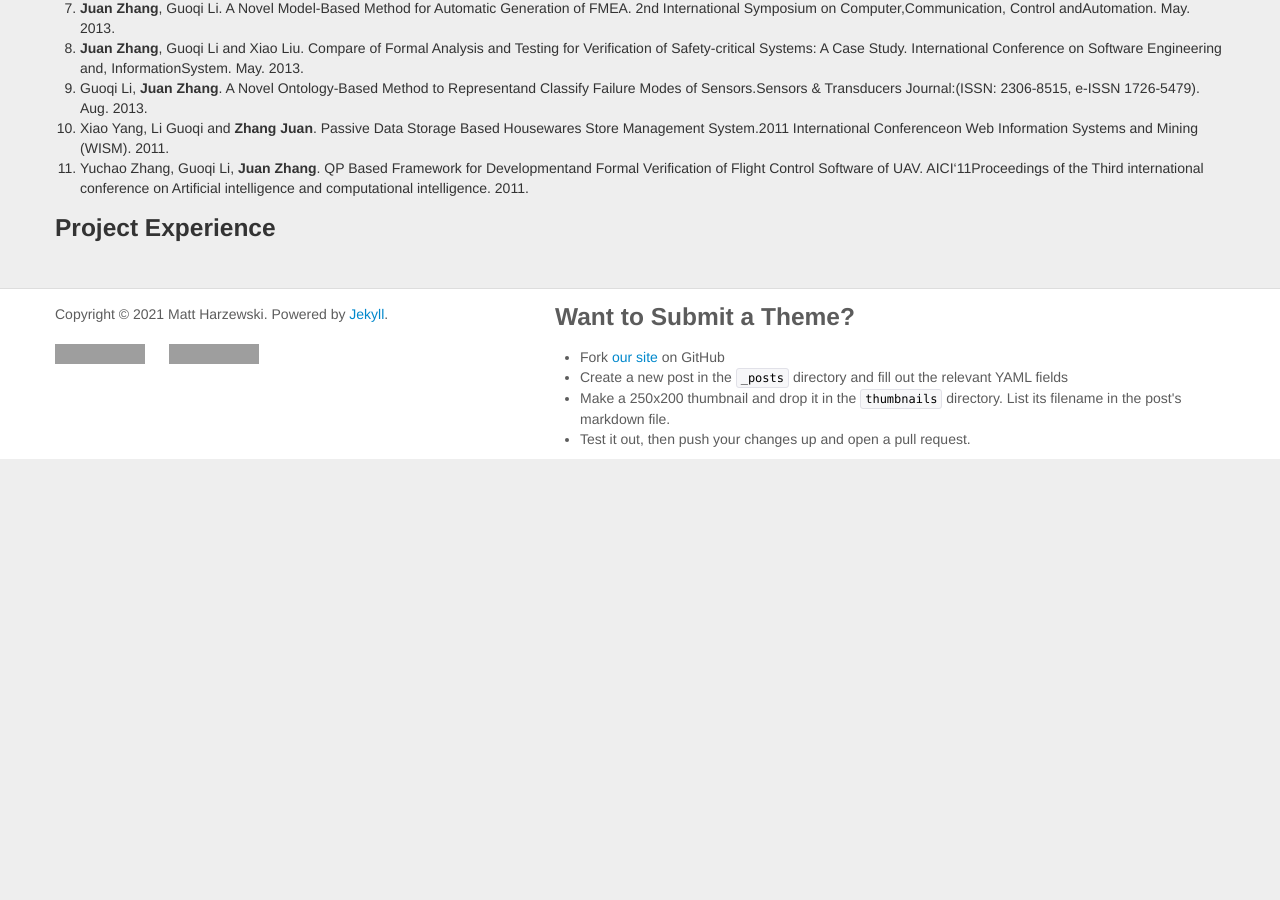
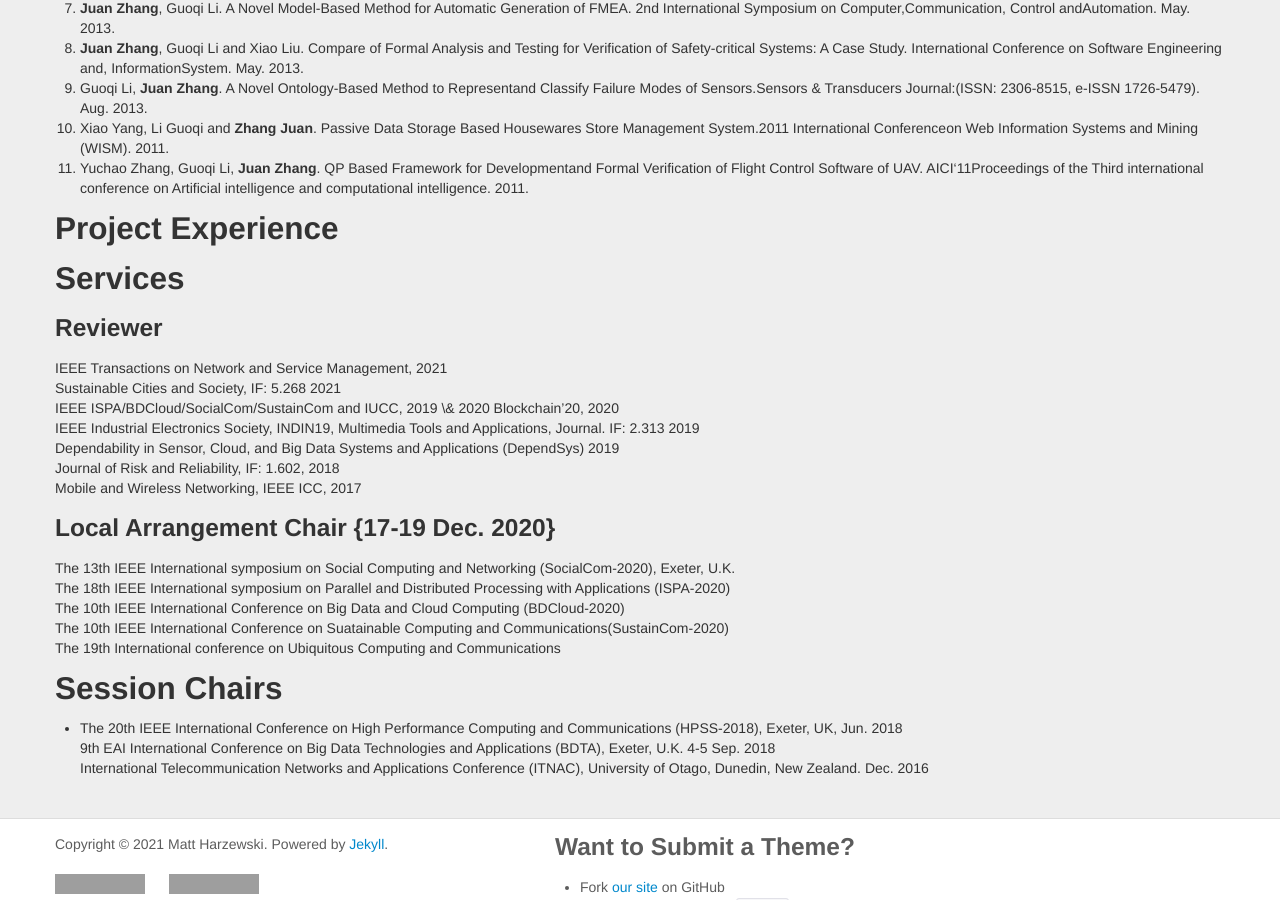
Before and after one commit to jdaisyzhang/JuanZhang, a Jekyll site: the page built from index.md, in a window 1280 px wide and 900 px high, scrolled down 916 px. Built offline with Jekyll 4.4.1, drawn with Linux system fonts in a browser that asks for light colours; our own code applies the rules of GitHub Pages for plain Markdown files; before the commit the page ends 1375 px from its top, so only the background shows below that; grey boxes are pictures that could not be loaded.

Commit message:
Update index.md

```diff
--- a/index.md
+++ b/index.md
@@ -1,4 +1,4 @@
-## Juan Zhang
+# Juan Zhang
 
 Department of Computer Science,  <br>
 University of Exeter, UK. <br>
@@ -6,10 +6,10 @@ Email: [jz397[at]exeter[dot]ac[dot]uk](jz397@exeter.ac.uk) <br>
 [Linkedin](https://www.linkedin.com/in/juan-zhang-94957076/)
 
 
-### Research Interests
+## Research Interests
 Mobile Edge Computing, Game Theory, Deep ReinforcementLearning, Decision Making Strategies <br>
 
-### Teaching Experience
+## Teaching Experience
 * Software Development (ECM2414) <br>
 * Enterprise Computing (ECM3408) <br>
 * Learning from Data (ECM3420 \& ECMM445)<br>
@@ -18,7 +18,7 @@ Mobile Edge Computing, Game Theory, Deep ReinforcementLearning, Decision Making
 * Outside The Box: Computer Science Research and Applications (ECM2427)<br>
 * Formal Methods
 
-### Publications
+## Publications
 1. **Juan Zhang**, Yulei Wu, Geyong Min. System Revenue Maximization forOffloadingDecisions in Mobile Edge Computing. IEEE InternationalConference on Communications.IEEE ICC 2021. (accept)
 2. Pangwei Wang,  Hui Deng, **Juan  Zhang***,  Li Wang,  Mingfang Zhang,and Yongfu Li, Model Predictive Control for Connected Vehicle Platoonunder Switching  Communication  Topology. IEEE Transactions on Intelligent Transportation Systems. (accept)
 3. Pangwei Wang, Yunfeng Wang, Hui Deng, Mingfang Zhang, **Juan Zhang***, Multilane Spatiotemporal Trajectory Optimization Method (MSTTOM)for Connected Vehicles.DOI: 10.1155/2020/8819911
@@ -31,4 +31,33 @@ Mobile Edge Computing, Game Theory, Deep ReinforcementLearning, Decision Making
 11. Xiao  Yang, Li Guoqi and **Zhang Juan**. Passive Data Storage Based Housewares Store Management System.2011 International Conferenceon Web Information Systems and Mining (WISM). 2011.
 12. Yuchao Zhang, Guoqi Li, **Juan Zhang**. QP Based Framework for Developmentand  Formal Verification of Flight Control Software of UAV. AICI‘11Proceedings of the Third international conference on Artificial intelligence and computational intelligence. 2011.
 
-### Project Experience
+## Project Experience
+
+## Services
+### Reviewer
+
+ IEEE Transactions on Network and Service Management, 2021 <br>
+Sustainable Cities and Society, IF: 5.268 2021 <br>
+ IEEE ISPA/BDCloud/SocialCom/SustainCom and IUCC, 2019  \&  2020
+Blockchain'20, 2020 <br>
+IEEE Industrial Electronics Society, INDIN19, Multimedia Tools and Applications, Journal. IF: 2.313 2019 <br>
+ Dependability in Sensor, Cloud, and Big Data Systems and Applications (DependSys) 2019 <br>
+ Journal of Risk and Reliability, IF: 1.602, 2018 <br>
+ Mobile and Wireless Networking, IEEE ICC, 2017 <br>
+
+
+### Local Arrangement Chair {17-19 Dec. 2020}
+
+ The 13th IEEE International symposium on Social Computing and Networking (SocialCom-2020), Exeter, U.K. <br>
+ The 18th IEEE International symposium on Parallel and Distributed Processing with Applications (ISPA-2020)<br>
+ The 10th IEEE International Conference on Big Data and Cloud Computing (BDCloud-2020)<br>
+ The 10th IEEE International Conference on Suatainable Computing and Communications(SustainCom-2020)<br>
+ The 19th International conference on Ubiquitous Computing and Communications<br>
+
+
+
+## Session Chairs
+
++ The 20th IEEE International Conference on High Performance Computing and Communications (HPSS-2018), Exeter, UK, Jun. 2018 <br>
+ 9th EAI International Conference  on Big Data Technologies and Applications (BDTA), Exeter, U.K. 4-5 Sep. 2018<br>
+International Telecommunication Networks and Applications Conference (ITNAC), University of Otago, Dunedin, New Zealand. Dec. 2016<br>
```
